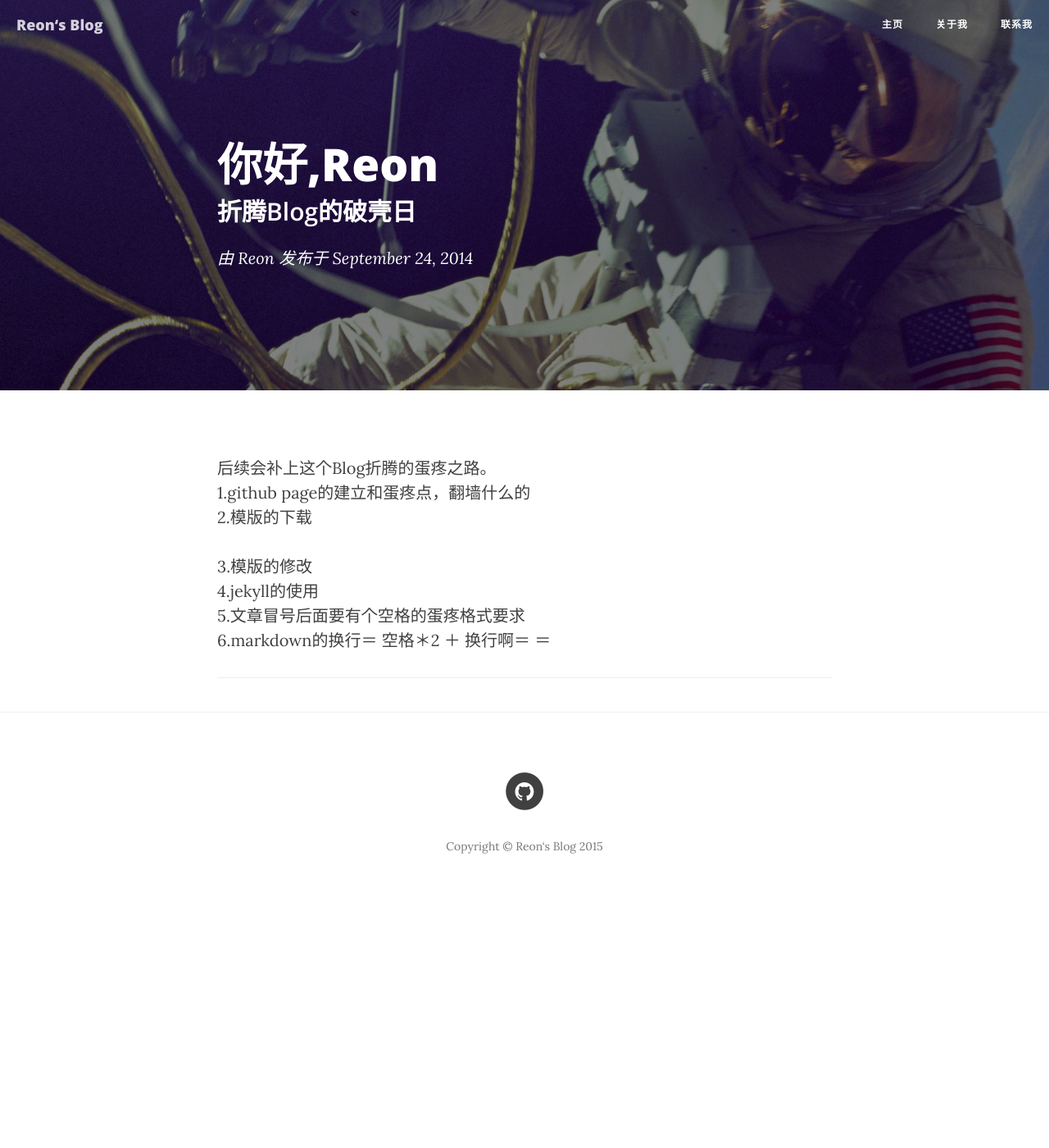
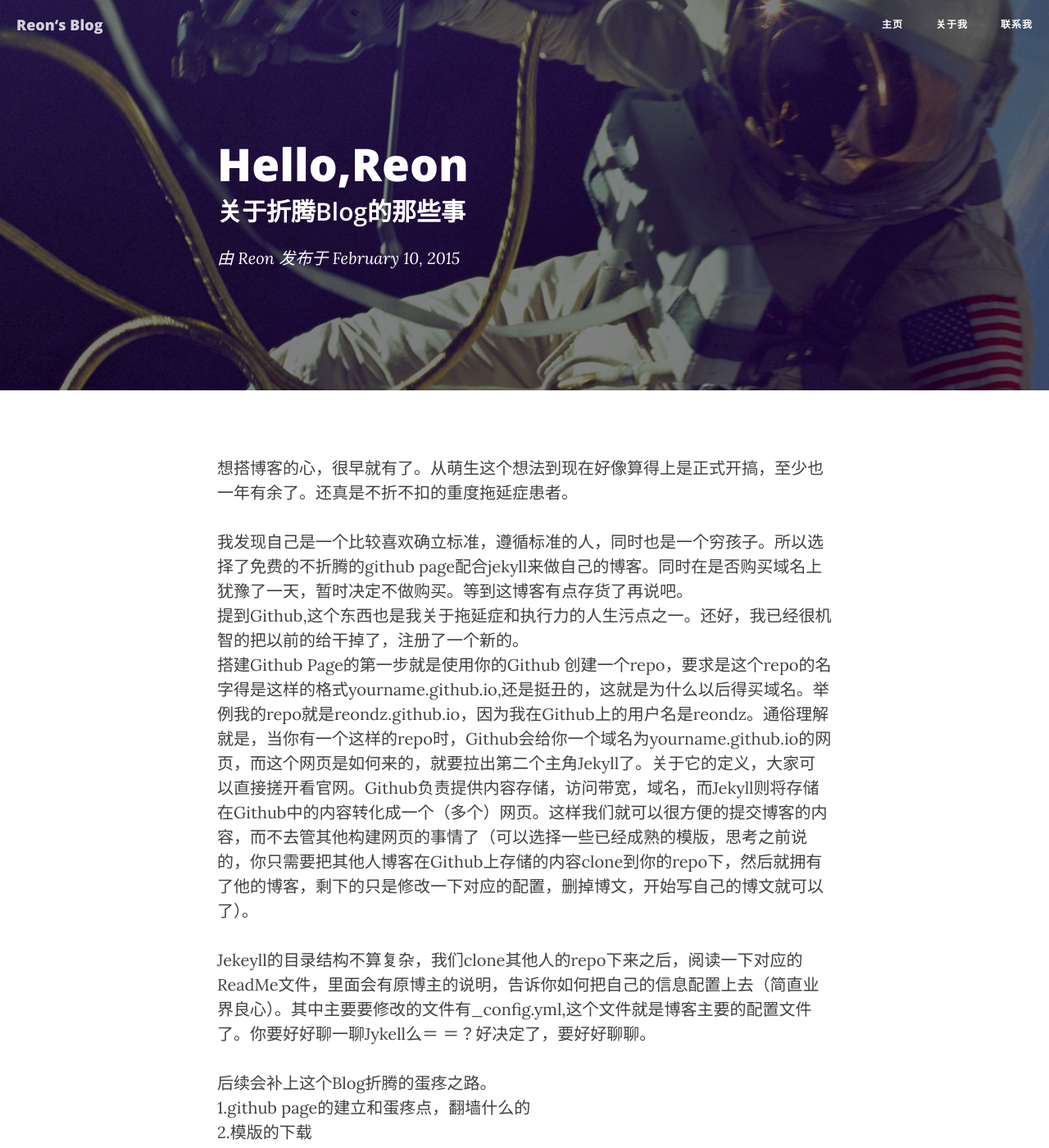
Before and after one commit to reondz/reondz.github.io, a Jekyll site: the page built from _posts/2015-02-10-Hello-Reon.markdown, in a window 1280 px wide and 1400 px high. Shown: the whole window at 82% size. Built offline with Jekyll 4.4.1, drawn with Linux system fonts in a browser that asks for light colours; nearby versions of some CDN libraries; comment, search, counter and statistics services are not loaded.

Commit message:
Hello,2015.

```diff
--- a/_posts/2015-02-10-Hello-Reon.markdown
+++ b/_posts/2015-02-10-Hello-Reon.markdown
@@ -1,11 +1,19 @@
 ---
 layout: post
-title: 你好,Reon
-subtitle: 折腾Blog的破壳日
-date: 2014-09-24 12:00:00
+title: Hello,Reon
+subtitle: 关于折腾Blog的那些事
+date: 2015-02-10 21:13:00
 author: Reon
 header-img: "img/post-bg-06.jpg"
 ---
+想搭博客的心，很早就有了。从萌生这个想法到现在好像算得上是正式开搞，至少也一年有余了。还真是不折不扣的重度拖延症患者。
+
+我发现自己是一个比较喜欢确立标准，遵循标准的人，同时也是一个穷孩子。所以选择了免费的不折腾的github page配合jekyll来做自己的博客。同时在是否购买域名上犹豫了一天，暂时决定不做购买。等到这博客有点存货了再说吧。
+<!--more-->
+提到Github,这个东西也是我关于拖延症和执行力的人生污点之一。还好，我已经很机智的把以前的给干掉了，注册了一个新的。
+搭建Github Page的第一步就是使用你的Github 创建一个repo，要求是这个repo的名字得是这样的格式yourname.github.io,还是挺丑的，这就是为什么以后得买域名。举例我的repo就是reondz.github.io，因为我在Github上的用户名是reondz。通俗理解就是，当你有一个这样的repo时，Github会给你一个域名为yourname.github.io的网页，而这个网页是如何来的，就要拉出第二个主角Jekyll了。关于它的定义，大家可以直接搓开看官网。Github负责提供内容存储，访问带宽，域名，而Jekyll则将存储在Github中的内容转化成一个（多个）网页。这样我们就可以很方便的提交博客的内容，而不去管其他构建网页的事情了（可以选择一些已经成熟的模版，思考之前说的，你只需要把其他人博客在Github上存储的内容clone到你的repo下，然后就拥有了他的博客，剩下的只是修改一下对应的配置，删掉博文，开始写自己的博文就可以了）。
+
+Jekeyll的目录结构不算复杂，我们clone其他人的repo下来之后，阅读一下对应的ReadMe文件，里面会有原博主的说明，告诉你如何把自己的信息配置上去（简直业界良心）。其中主要要修改的文件有_config.yml,这个文件就是博客主要的配置文件了。你要好好聊一聊Jykell么＝ ＝？好决定了，要好好聊聊。
 
 后续会补上这个Blog折腾的蛋疼之路。
 1.github page的建立和蛋疼点，翻墙什么的
```
Also changed, not shown: _posts/2015-03-02-Hello,2015.markdown (added, +15 -0 lines), _posts/sample副本.markdown (added, +15 -0 lines).
